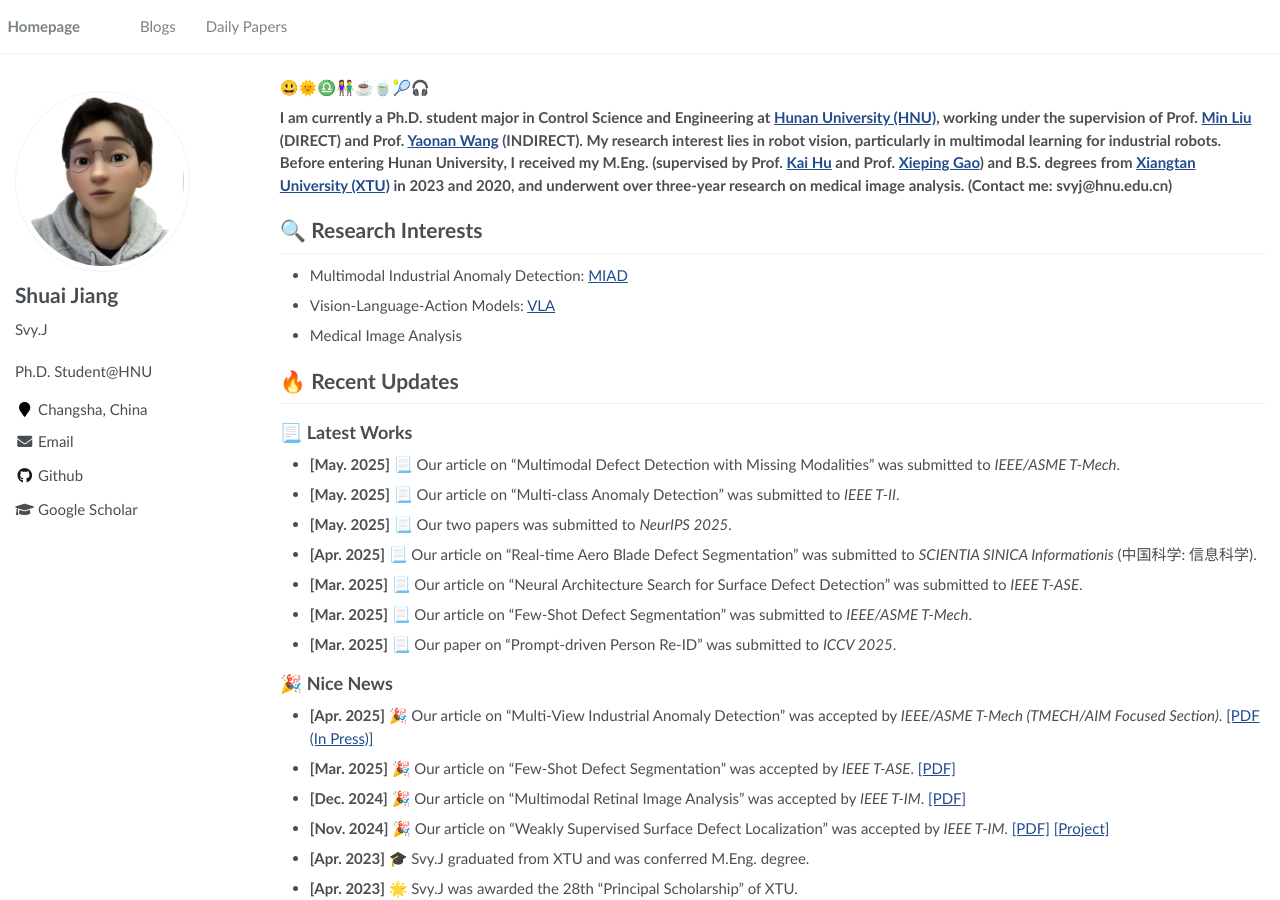
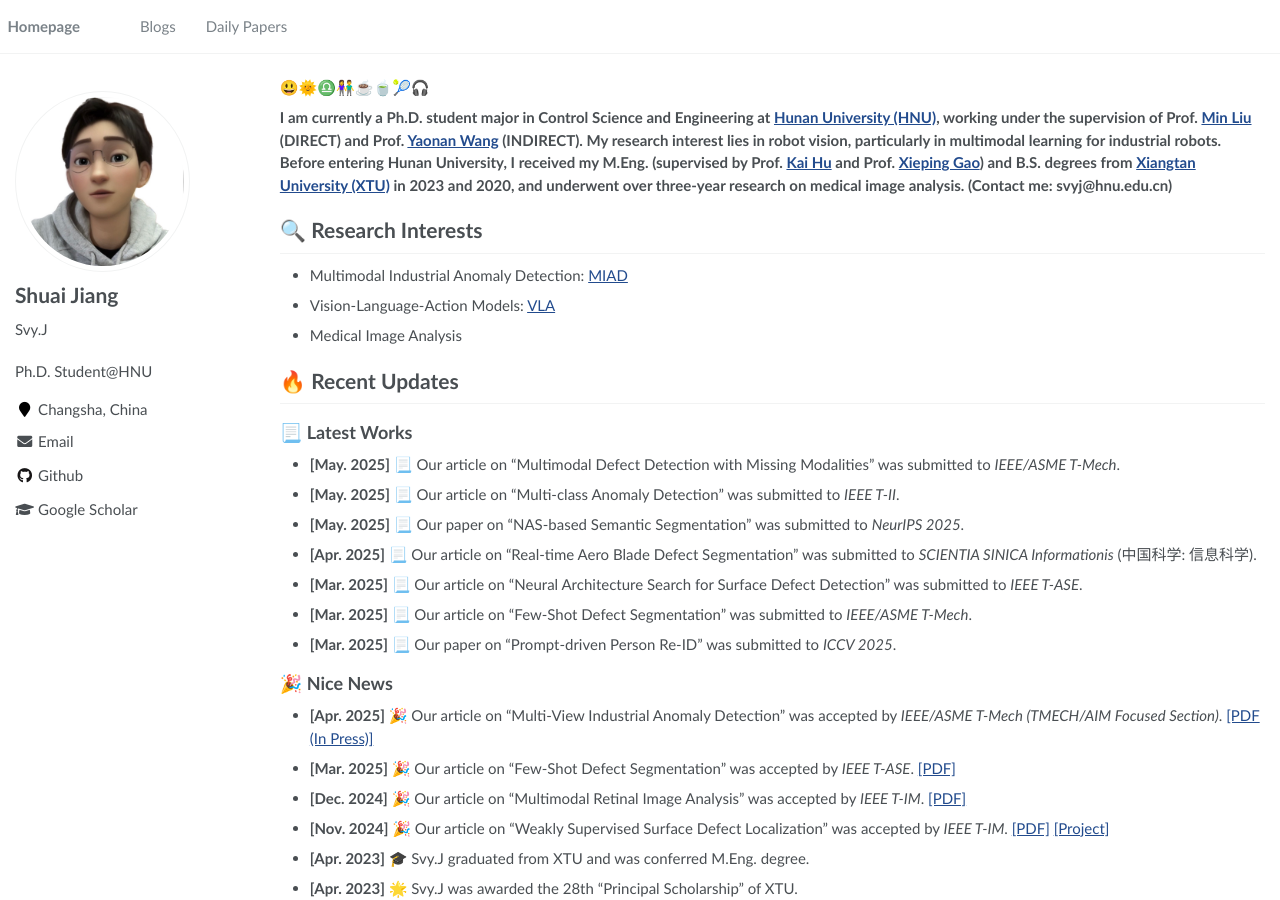
Before and after one commit to SvyJ/svyj.github.io, a Jekyll site: the page built from _pages/index.md, in a window 1280 px wide and 900 px high. Built offline with Jekyll 4.4.1, drawn with Linux system fonts in a browser that asks for light colours.

Commit message:
Update index.md

```diff
--- a/_pages/index.md
+++ b/_pages/index.md
@@ -31,7 +31,7 @@
 
 - **[May. 2025]** 📃 Our article on "Multi-class Anomaly Detection" was submitted to _IEEE T-II_.
 
-- **[May. 2025]** 📃 Our two papers was submitted to _NeurIPS 2025_.
+- **[May. 2025]** 📃 Our paper on "NAS-based Semantic Segmentation" was submitted to _NeurIPS 2025_.
 
 - **[Apr. 2025]** 📃 Our article on "Real-time Aero Blade Defect Segmentation" was submitted to _SCIENTIA SINICA Informationis_ (中国科学: 信息科学).
 
```
